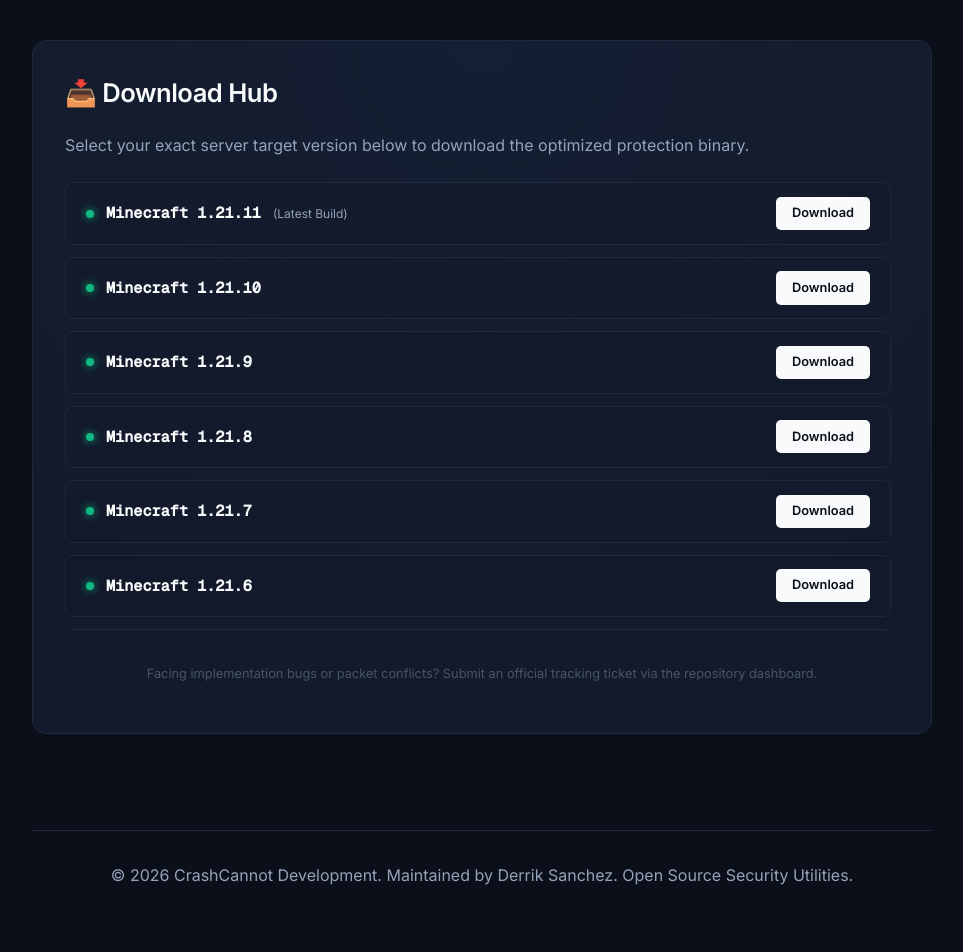
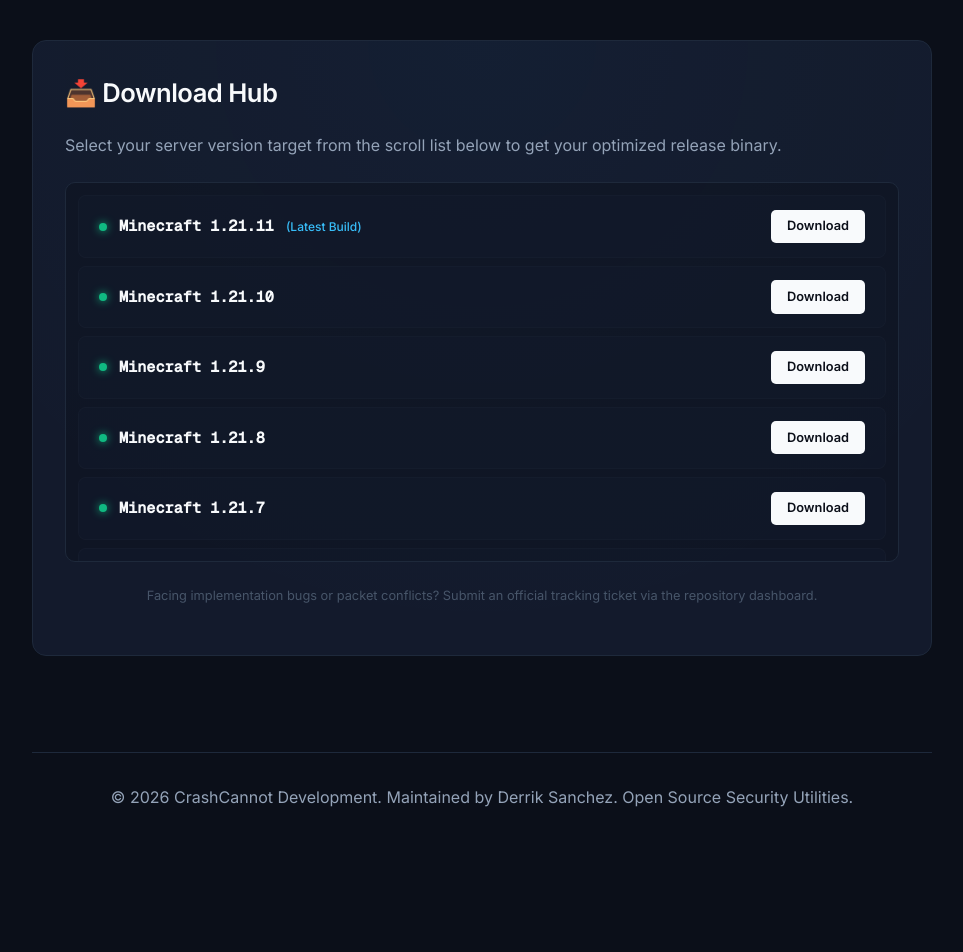
Before and after one commit to crashcannot/CrashCannot.github.io, a plain HTML site: page index.html in a window 1280 px wide. Shown: the part 1220-2172 px from the top of the page, without its empty margins (158-1121 px from the left). After the commit the page ends 2094 px from the top, so only its background shows below. Drawn offline with nearby package versions, Linux system fonts and the light colour scheme.

Commit message:
Update index.html

```diff
--- a/index.html
+++ b/index.html
@@ -188,41 +188,54 @@
             margin-bottom: 1rem;
         }
 
-        /* --- Version Download List --- */
-        .version-download-list {
-            display: flex;
-            flex-direction: column;
-            gap: 0.75rem;
+        /* --- Dedicated Scrollable Version Box --- */
+        .scroll-container {
+            max-height: 380px;
+            overflow-y: auto;
+            border: 1px solid var(--border-color);
+            border-radius: 10px;
+            background: rgba(11, 15, 25, 0.4);
+            padding: 0.75rem;
             margin-top: 1.5rem;
-            max-height: 450px;
-            overflow-y: auto;
-            padding-right: 0.5rem;
         }
 
-        /* Custom scrollbar for version list */
-        .version-download-list::-webkit-scrollbar {
-            width: 6px;
+        /* Smooth Custom Scrollbar Styles */
+        .scroll-container::-webkit-scrollbar {
+            width: 8px;
         }
-        .version-download-list::-webkit-scrollbar-thumb {
-            background: var(--border-color);
-            border-radius: 3px;
+        .scroll-container::-webkit-scrollbar-track {
+            background: rgba(0, 0, 0, 0.2);
+            border-radius: 10px;
+        }
+        .scroll-container::-webkit-scrollbar-thumb {
+            background: #1e293b;
+            border-radius: 10px;
+            border: 2px solid var(--bg-card);
+        }
+        .scroll-container::-webkit-scrollbar-thumb:hover {
+            background: #334155;
         }
 
         .version-row {
             display: flex;
             align-items: center;
             justify-content: space-between;
-            background: rgba(19, 26, 44, 0.4);
-            border: 1px solid var(--border-color);
+            background: rgba(19, 26, 44, 0.5);
+            border: 1px solid rgba(255, 255, 255, 0.02);
             padding: 0.85rem 1.25rem;
             border-radius: 8px;
+            margin-bottom: 0.5rem;
             transition: all 0.2s cubic-bezier(0.16, 1, 0.3, 1);
+        }
+
+        .version-row:last-child {
+            margin-bottom: 0;
         }
 
         .version-row:hover {
             transform: scale(1.01);
             background: var(--bg-card);
-            border-color: rgba(56, 189, 248, 0.25);
+            border-color: rgba(56, 189, 248, 0.2);
         }
 
         .version-info {
@@ -342,14 +355,15 @@
         <section id="download" class="animate-fade delay-3">
             <div class="card" style="background: radial-gradient(circle at top, rgba(56, 189, 248, 0.03), transparent 80%), var(--bg-card);">
                 <h2>📥 Download Hub</h2>
-                <p>Select your exact server target version below to download the optimized protection binary.</p>
+                <p>Select your server version target from the scroll list below to get your optimized release binary.</p>
 
-                <div class="version-download-list">
+                <div class="scroll-container">
+
                     <div class="version-row">
                         <div class="version-info">
                             <div class="status-dot"></div>
                             <span class="version-tag">Minecraft 1.21.11</span>
-                            <span style="font-size: 0.75rem; color: var(--text-secondary);">(Latest Build)</span>
+                            <span style="font-size: 0.75rem; color: var(--accent); font-weight: 500;">(Latest Build)</span>
                         </div>
                         <a href="#" class="row-download-btn">Download</a>
                     </div>
@@ -430,12 +444,20 @@
                         <div class="version-info">
                             <div class="status-dot"></div>
                             <span class="version-tag">Minecraft 1.21.1</span>
+                        </div>
+                        <a href="#" class="row-download-btn">Download</a>
+                    </div>
+
+                    <div class="version-row">
+                        <div class="version-info">
+                            <div class="status-dot"></div>
+                            <span class="version-tag">Minecraft 1.21</span>
                             <span style="font-size: 0.75rem; color: var(--text-secondary);">(Base Stable)</span>
                         </div>
                         <a href="#" class="row-download-btn">Download</a>
                     </div>
 
-                    <div class="version-row" style="opacity: 0.5;">
+                    <div class="version-row" style="opacity: 0.5; margin-bottom: 0;">
                         <div class="version-info">
                             <div class="status-dot soon"></div>
                             <span class="version-tag" style="color: var(--text-secondary);">Minecraft 26.1 - 26.2</span>
@@ -443,9 +465,8 @@
                         </div>
                         <a href="#" class="row-download-btn disabled">Soon</a>
                     </div>
-                </div>
 
-                <p style="font-size: 0.8rem; color: #475569; margin-top: 2rem; text-align: center;">Facing implementation bugs or packet conflicts? Submit an official tracking ticket via the repository dashboard.</p>
+                </div> <p style="font-size: 0.8rem; color: #475569; margin-top: 1.5rem; text-align: center;">Facing implementation bugs or packet conflicts? Submit an official tracking ticket via the repository dashboard.</p>
             </div>
         </section>
 
```
